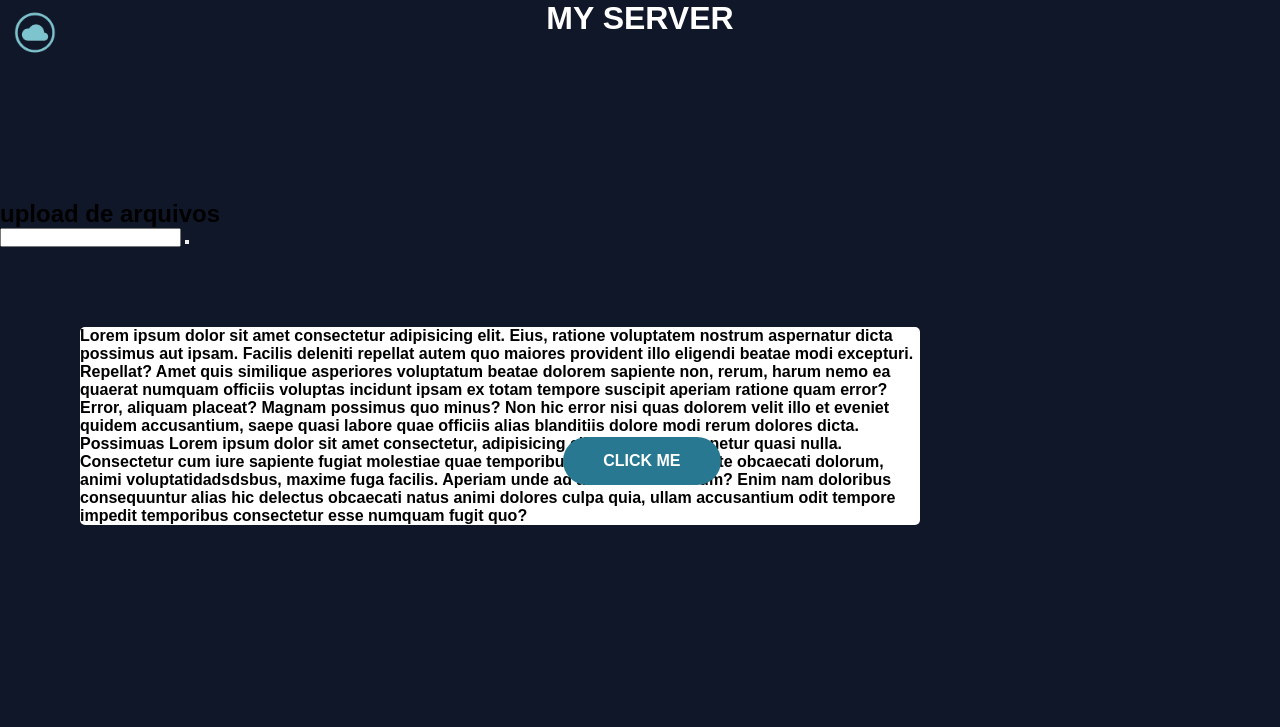
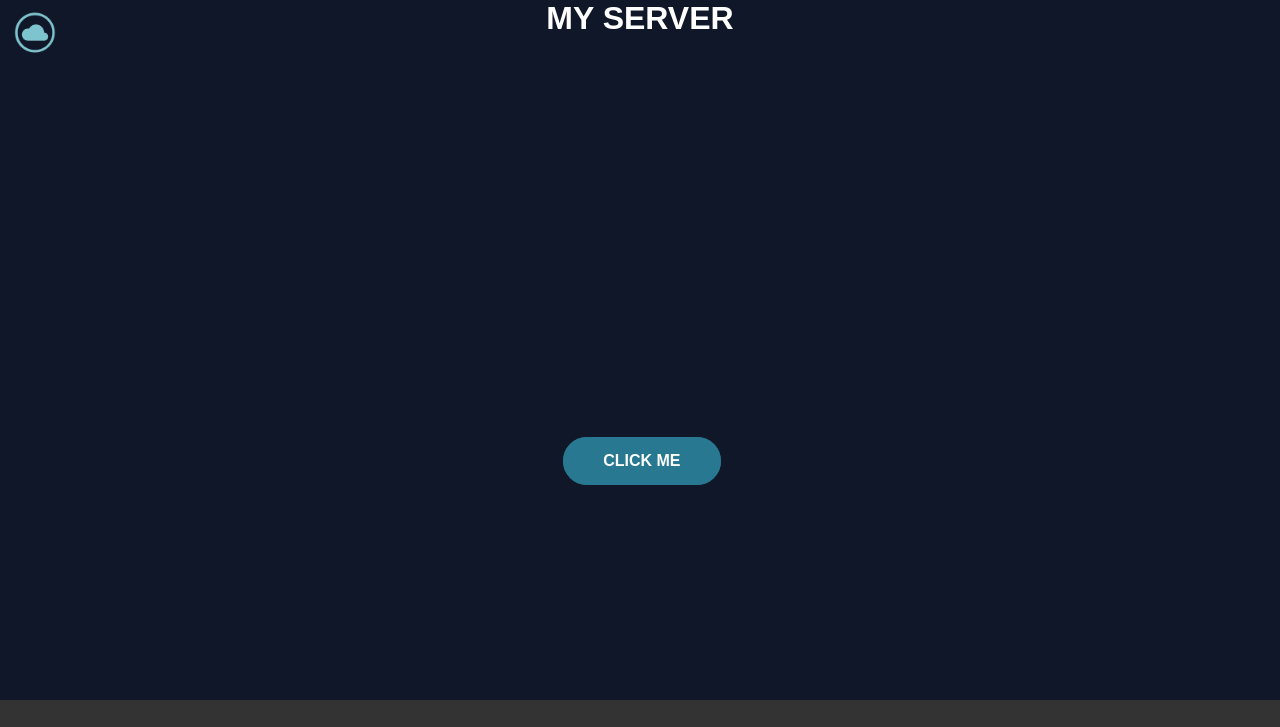
Before and after one commit to yMatheusFernandes/myserve, a plain HTML site: page index.html in a window 1280 px wide. Shown: the top 727 px of the page. Drawn offline with Linux system fonts and the light colour scheme.

Commit message:
Update index.html correção

```diff
--- a/index.html
+++ b/index.html
@@ -25,17 +25,10 @@
 
     </header>
 
-    <h2>upload de arquivos</h2>
-    <form action="" method="post" id="upload">
-        <input type="text">
-        <button type="submit"></button>
     </form>
 
     <main>  <!-- Mais conteúdo principal -->
-        <p id="textt1">Lorem ipsum dolor sit amet consectetur adipisicing elit. Eius, ratione voluptatem nostrum aspernatur dicta possimus aut ipsam. Facilis deleniti repellat autem quo maiores provident illo eligendi beatae modi excepturi. Repellat?
-        Amet quis similique asperiores voluptatum beatae dolorem sapiente non, rerum, harum nemo ea quaerat numquam officiis voluptas incidunt ipsam ex totam tempore suscipit aperiam ratione quam error? Error, aliquam placeat?
-        Magnam possimus quo minus? Non hic error nisi quas dolorem velit illo et eveniet quidem accusantium, saepe quasi labore quae officiis alias blanditiis dolore modi rerum dolores dicta. Possimuas Lorem ipsum dolor sit amet consectetur, adipisicing elit. Hic adipisci tenetur quasi nulla. Consectetur cum iure sapiente fugiat molestiae quae temporibus possimus cupiditate obcaecati dolorum, animi voluptatidadsdsbus, maxime fuga facilis.
-        Aperiam unde ad ab eveniet nostrum? Enim nam doloribus consequuntur alias hic delectus obcaecati natus animi dolores culpa quia, ullam accusantium odit tempore impedit temporibus consectetur esse numquam fugit quo?</p>
+
     </main>
 
     <aside>
```
